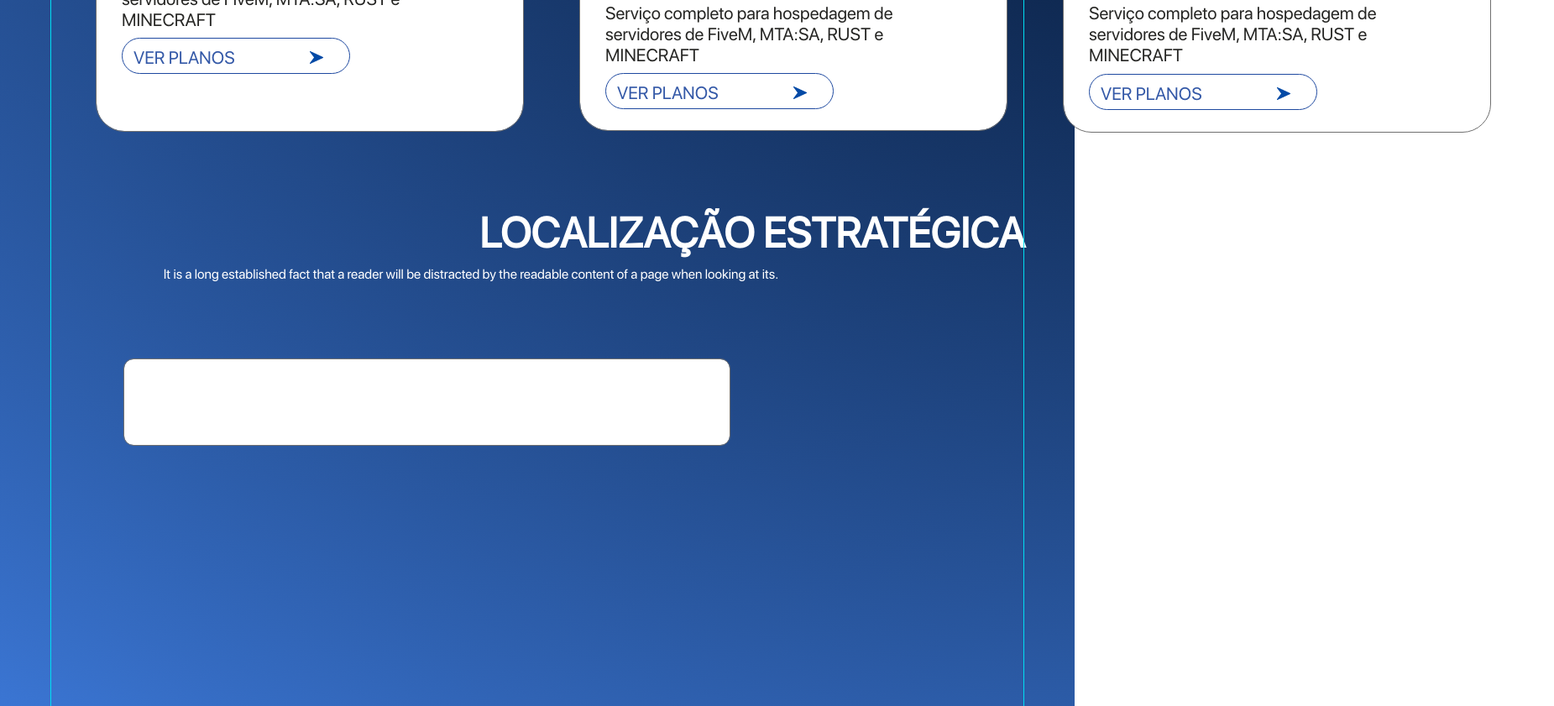
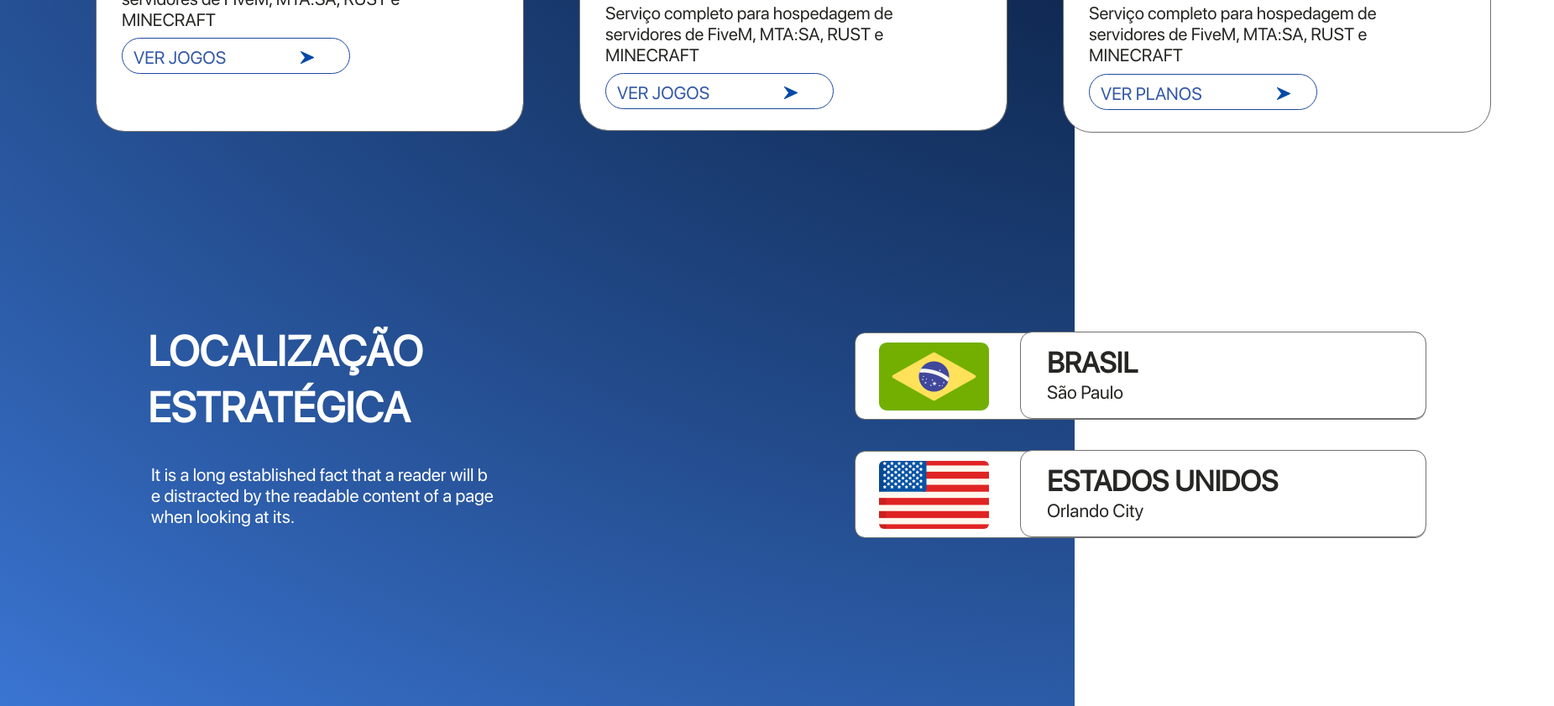
Before and after one commit to SrLucca/phoenix-host, a plain HTML site: page home_page.html in a window 1280 px wide. Shown: the part 1382-2223 px from the top of the page at 84% size, 1851 px wide, since content can reach past the window. Drawn offline with Linux system fonts and the light colour scheme; files whose address does not match are found by name; a web font is replaced by a local one.

Commit message:
mid-page and changes

```diff
--- a/home_page.html
+++ b/home_page.html
@@ -43,7 +43,7 @@
             <div class="show-plans">
                 <img src="static/img/home_page/Nuvem pequena-1.png" alt="">
                 <div class="show-btn">
-                    <a href="">VER PLANOS</a>
+                    <a href="">VER JOGOS</a>
                     <img src="static/img/home_page/seta-direita.png" alt="">
                 </div>
             </div>
@@ -61,7 +61,7 @@
                 </p>
 
                 <div id="dedicatedBtn">
-                    <a href="">VER PLANOS</a>
+                    <a href="">VER JOGOS</a>
                     <img src="static/img/home_page/seta-direita.png" alt="">
                 </div>
             </div>
@@ -71,7 +71,7 @@
                 <div id="rectangle-2">
                 </div>
                 <p>
-                    SERVIDORES DE JOGOS
+                    SERVIDORES COMPARTILHADOS
                 </p>
 
                 <p id="p-3">
@@ -79,7 +79,7 @@
                 </p>
 
                 <div id="dedicatedBtn-2">
-                    <a href="">VER PLANOS</a>
+                    <a href="">VER JOGOS</a>
                     <img src="static/img/home_page/seta-direita.png" alt="">
                 </div>
             </div>
@@ -89,7 +89,7 @@
                 <div id="rectangle-3">
                 </div>
                 <p>
-                    SERVIDORES VPS GAME
+                    SERVIDORES VPS
                 </p>
 
                 <p id="p-4">
@@ -107,16 +107,25 @@
                 <p>It is a long established fact that a reader will be
                     distracted by the readable content of a page when looking at its.</p>
 
-                <div id="coutry-1">
+                <div class="coutry-1">
+                    <img src="static/img/home_page/brasil.png" alt="BRASIL" srcset="">
+
+                    <div id="line-1">
+                        <strong><h3>BRASIL</h3></strong>
+                        <p>São Paulo</p>
+                    </div>
 
                 </div>
-                <div id="coutry-2">
 
-                </div>
-                <div id="coutry-3">
 
-                </div>
-                <div id="coutry-4">
+                <div class="coutry-2">
+
+                    <img src="static/img/home_page/Grupo de máscara 1.png" alt="EUA" srcset="">
+
+                    <div id="line-2">
+                        <strong><h3>ESTADOS UNIDOS</h3></strong>
+                        <p>Orlando City</p>
+                    </div>
 
                 </div>
             </div>
--- a/static/css/home_page.css
+++ b/static/css/home_page.css
@@ -25,6 +25,8 @@ body {
     left: 60px;
     z-index: 1;
     pointer-events: none;
+
+    display: none;
 }
 
 .line-right {
@@ -35,6 +37,8 @@ body {
     bottom: 0;
     right: 60px;
     z-index: 1;
+
+    display: none;
 }
 
 .gradient{
@@ -547,8 +551,8 @@ body {
     font-family: SFPro, Sans-serif;
     font-style: normal;
     font-size: 50px;
-    left: 400px;
-    top: -31px;
+    left: 5px;
+    top: 107px;
     position: inherit;
 
 
@@ -556,6 +560,9 @@ body {
     letter-spacing: 0px;
     color: #FFFFFF;
     opacity: 1;
+    margin-inline-end: 1510px;
+    line-height: 67px;
+
 }
 
 .locations p{
@@ -563,41 +570,158 @@ body {
     padding: 0;
     border: 0;
     box-sizing: border-box;
-    top: -21px;
-    left: -250px;
+    top: 141px;
+    left: 9px;
     position: inherit;
-
-    text-align: center;
+    text-align: left;
     font-family: SFPro, Sans-serif;
     font-style: normal;
-    font-size: 16px;
+    font-size: 21.5px;
     letter-spacing: 0px;
     color: #FFFFFF;
     opacity: 1;
+    width: 411px;
+    word-break: break-all;
+
 }
 
-#coutry-1{
+.coutry-1{
 
     position: inherit;
 
-    top: 70px;
-    width: 723px;
+    top: -91px;
+    width: 680px;
     height: 104px;
-    left: -24px;
+    left: 847px;
     background: #FFFFFF 0% 0% no-repeat padding-box;
     border: 1px solid #707070;
     border-radius: 12px;
     opacity: 1;
 }
 
-#coutry-2{
+.coutry-1 img{
+    position: inherit;
+    top: 11px;
+    left: 28px;
+}
+
+#line-1{
+    position: inherit;
+    width: 484px;
+    left: 196px;
+    height: 104px;
+    top: -87px;
+
+
+    /* UI Properties */
+    background: #FFFFFF 0% 0% no-repeat padding-box;
+    border: 1px solid #707070;
+    border-radius: 14px;
+    opacity: 1;
+}
+#line-1 strong{
     position: inherit;
 }
 
-#coutry-3{
+#line-1 strong h3{
+    top: 16px;
+    left: 31px;
+
+    font-family: SFPro, Sans-serif;
+    font-style: normal;
+    font-size: 34px;
+    position: inherit;
+
+
+    text-align: left;
+    letter-spacing: 0px;
+    color: #262624;
+    opacity: 1;
+}
+
+#line-1 p{
+    position: inherit;
+    top: 18px;
+    left: 31px;
+
+
+    font-family: SFPro, Sans-serif;
+    font-style: normal;
+    font-size: 22px;
+
+    text-align: left;
+    letter-spacing: 0px;
+    color: #262624;
+    opacity: 1;
+}
+
+
+.coutry-2{
+    position: inherit;
+
+    top: -54px;
+    width: 680px;
+    height: 104px;
+    left: 847px;
+    background: #FFFFFF 0% 0% no-repeat padding-box;
+    border: 1px solid #707070;
+    border-radius: 12px;
+    opacity: 1;
+}
+
+.coutry-2 img{
+    position: inherit;
+    top: 11px;
+    left: 28px;
+}
+
+#line-2{
+    position: inherit;
+    width: 484px;
+    left: 196px;
+    height: 104px;
+    top: -87px;
+
+
+    /* UI Properties */
+    background: #FFFFFF 0% 0% no-repeat padding-box;
+    border: 1px solid #707070;
+    border-radius: 14px;
+    opacity: 1;
+}
+
+#line-2 strong{
     position: inherit;
 }
 
-#coutry-4{
+#line-2 strong h3{
+    top: 16px;
+    left: 31px;
+
+    font-family: SFPro, Sans-serif;
+    font-style: normal;
+    font-size: 34px;
     position: inherit;
+
+
+    text-align: left;
+    letter-spacing: 0px;
+    color: #262624;
+    opacity: 1;
 }
+
+#line-2 p{
+    position: inherit;
+    top: 18px;
+    left: 31px;
+
+
+    font-family: SFPro, Sans-serif;
+    font-style: normal;
+    font-size: 22px;
+
+    text-align: left;
+    letter-spacing: 0px;
+    color: #262624;
+    opacity: 1;
+}
```
